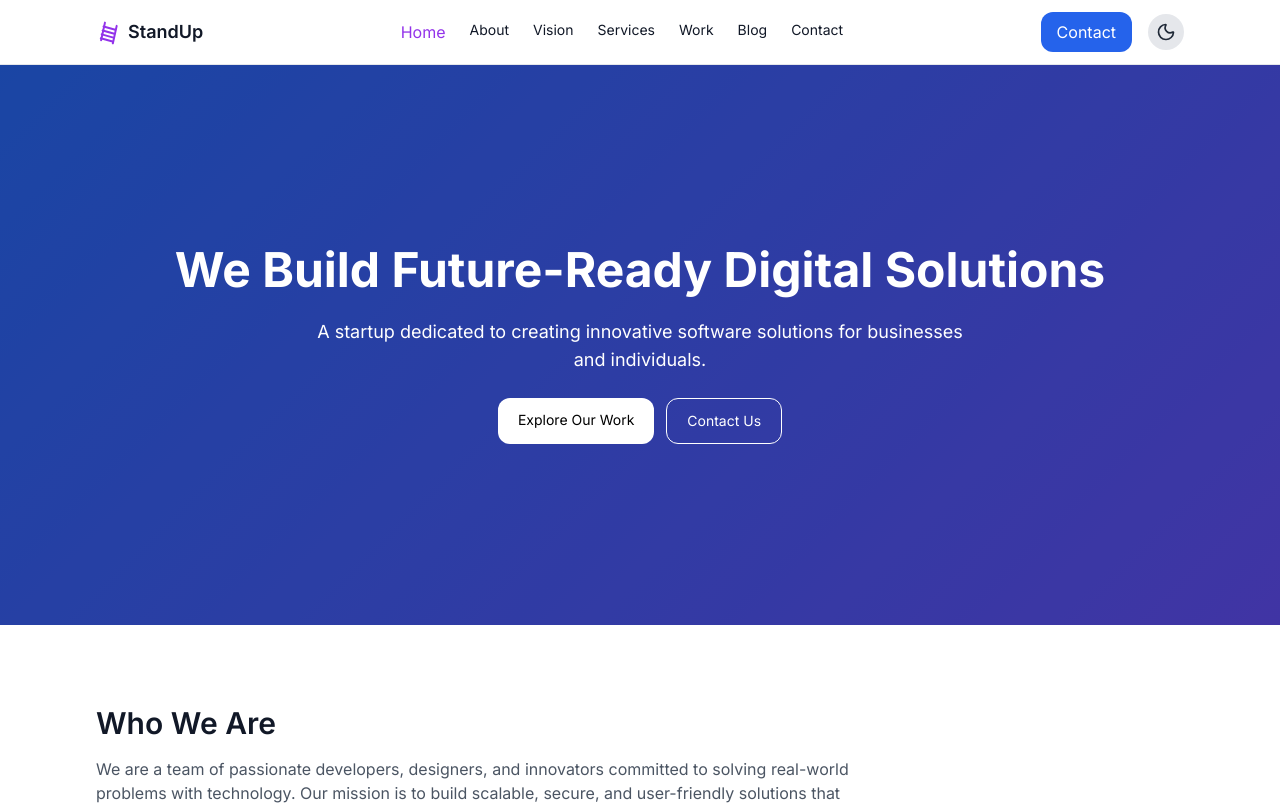
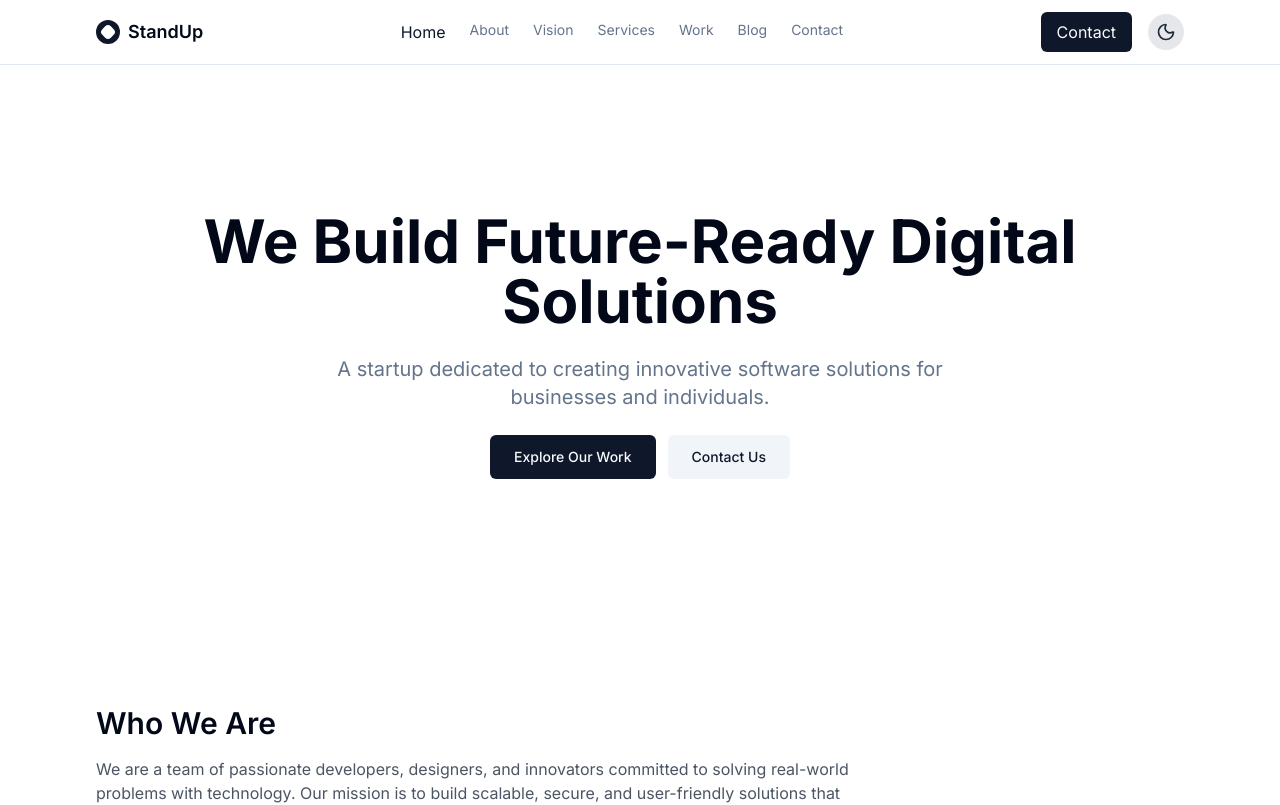
Before and after one commit to gurumurugan123/startup, a React (Vite) app in the folder startup-website/: page / in a window 1280 px wide. Shown: the top 805 px of the page. Built offline with nearby package versions, Linux system fonts and the light colour scheme.

Commit message:
style has been added

```diff
--- a/startup-website/src/App.jsx
+++ b/startup-website/src/App.jsx
@@ -14,19 +14,19 @@ import Blog from "./components/Blog.jsx";
 
 export default function App() {
   return (
-    <div className="bg-white text-gray-900 dark:bg-gray-900 dark:text-gray-100">
+    <div className="antialiased">
       <Navbar />
       <main>
         <section id="home"><Hero /></section>
         <section id="about" className="py-20"><About /></section>
-        <section id="vision" className="py-20 bg-gray-50 dark:bg-gray-800"><VisionMission /></section>
-        <section id="services" className="py-20 bg-gray-50 dark:bg-gray-800"><Services /></section>
+        <section id="vision" className="py-20 bg-muted"><VisionMission /></section>
+        <section id="services" className="py-20 bg-muted"><Services /></section>
         <section id="work" className="py-20"><Portfolio /></section>
-        <section id="blog" className="py-20 bg-gray-50 dark:bg-gray-800"><Blog /></section>
+        <section id="blog" className="py-20 bg-muted"><Blog /></section>
         <section className="py-20"><WhyChooseUs /></section>
-        <section className="py-20 bg-gray-50 dark:bg-gray-800"><Testimonials /></section>
+        <section className="py-20 bg-muted"><Testimonials /></section>
         <section className="py-20"><Team /></section>
-        <section id="contact" className="py-20 bg-gray-50 dark:bg-gray-800"><Contact /></section>
+        <section id="contact" className="py-20 bg-muted"><Contact /></section>
       </main>
       <Footer />
       <ScrollToTop />
--- a/startup-website/src/components/Hero.jsx
+++ b/startup-website/src/components/Hero.jsx
@@ -2,18 +2,17 @@ import { hero } from "../data/content";
 
 export default function Hero() {
   return (
-    <div className="relative bg-gradient-animated text-white">
-      <div className="absolute inset-0 bg-black/30"></div>
+    <div className="relative bg-background">
       <div className="section relative z-10 min-h-[70vh] flex flex-col items-center justify-center text-center gap-6">
-        <h1 className="text-3xl md:text-5xl font-bold" data-aos="fade-up">{hero.headline}</h1>
-        <p className="text-base md:text-lg opacity-90 max-w-2xl" data-aos="fade-up" data-aos-delay="200">{hero.subtext}</p>
+        <h1 className="text-4xl md:text-6xl font-bold" data-aos="fade-up">{hero.headline}</h1>
+        <p className="text-lg md:text-xl text-muted-foreground max-w-2xl" data-aos="fade-up" data-aos-delay="200">{hero.subtext}</p>
         <div className="flex gap-3" data-aos="fade-up" data-aos-delay="400">
           {hero.ctas.map(cta => (
             <a key={cta.label} href={cta.href}
-               className={`px-5 py-3 rounded-xl text-sm font-medium transition
+               className={`px-6 py-3 rounded-md text-sm font-medium transition
                ${cta.variant === "primary"
-                 ? "bg-white text-black hover:opacity-90"
-                 : "bg-transparent border border-white hover:bg-white/10"}`}>
+                 ? "bg-primary text-primary-foreground hover:opacity-90"
+                 : "bg-secondary text-secondary-foreground hover:bg-secondary/80"}`}>
               {cta.label}
             </a>
           ))}
--- a/startup-website/src/components/Navbar.jsx
+++ b/startup-website/src/components/Navbar.jsx
@@ -10,37 +10,19 @@ export default function Navbar() {
 
   const getLinkClass = (section) => {
     return activeSection === section.substring(1)
-      ? "text-brandPurple dark:text-brandPurple"
-      : "text-sm hover:text-brandPurple transition-colors dark:text-gray-300 dark:hover:text-brandPurple";
+      ? "text-primary"
+      : "text-sm hover:text-primary transition-colors text-muted-foreground";
   };
 
   return (
-    <header className="sticky top-0 z-50 bg-white/80 backdrop-blur border-b dark:bg-gray-900/80 dark:border-gray-800">
+    <header className="sticky top-0 z-50 bg-background/80 backdrop-blur border-b">
       <div className="section flex items-center justify-between h-16">
 
-        {/* Logo with Tilted Ladder Icon */}
-        <a href="#home" className="flex items-center gap-2 font-semibold text-lg dark:text-white">
-          {/* Tilted Ladder SVG */}
-          <svg
-            xmlns="http://www.w3.org/2000/svg"
-            viewBox="0 0 24 24"
-            className="w-6 h-6 text-brandPurple rotate-6" // slight tilt
-            fill="none"
-            stroke="currentColor"
-            strokeWidth="2"
-            strokeLinecap="round"
-            strokeLinejoin="round"
-          >
-            {/* Two vertical (slanted) ladder sides */}
-            <line x1="8" y1="3" x2="6" y2="21" />
-            <line x1="20" y1="5" x2="18" y2="23" />
-            {/* Ladder steps (slanted) */}
-            <line x1="7" y1="7" x2="19" y2="9" />
-            <line x1="6.5" y1="11" x2="18.5" y2="13" />
-            <line x1="6" y1="15" x2="18" y2="17" />
-            <line x1="5.5" y1="19" x2="17.5" y2="21" />
-          </svg>
-
+        {/* Logo with Abstract Shape */}
+        <a href="#home" className="flex items-center gap-2 font-semibold text-lg">
+          <div className="w-6 h-6 bg-primary rounded-full flex items-center justify-center">
+            <div className="w-3 h-3 bg-background rounded-sm transform rotate-45"></div>
+          </div>
           StandUp
         </a>
 
@@ -61,7 +43,7 @@ export default function Navbar() {
           {/* Contact Button */}
           <a
             href="#contact"
-            className="px-4 py-2 rounded-xl bg-brandBlue text-white hover:opacity-90 transition"
+            className="px-4 py-2 rounded-md bg-primary text-primary-foreground hover:opacity-90 transition"
           >
             Contact
           </a>
@@ -72,7 +54,7 @@ export default function Navbar() {
         <div className="md:hidden flex items-center gap-4">
           <ThemeToggle />
           <button
-            className="p-2 dark:text-white"
+            className="p-2"
             onClick={() => setOpen(!open)}
             aria-label="Menu"
           >
@@ -83,16 +65,13 @@ export default function Navbar() {
 
       {/* Mobile Menu */}
       <div
-        className={`md:hidden bg-white dark:bg-gray-900 overflow-hidden transition-all duration-300 ease-in-out ${
-          open ? "max-h-screen border-t dark:border-gray-800" : "max-h-0"
-        }`}
-      >
+        className={`md:hidden bg-background overflow-hidden transition-all duration-300 ease-in-out ${open ? "max-h-screen border-t" : "max-h-0"}`}>
         <div className="section py-3 flex flex-col">
           {nav.map(i => (
             <a
               key={i.href}
               href={i.href}
-              className="py-2 dark:text-gray-300"
+              className="py-2 text-muted-foreground"
               onClick={() => setOpen(false)}
             >
               {i.label}
--- /dev/null
+++ b/startup-website/src/components/ParticlesBackground.jsx
@@ -0,0 +1,103 @@
+
+import { useEffect, useMemo, useState } from "react";
+import Particles, { initParticlesEngine } from "@tsparticles/react";
+import { loadSlim } from "@tsparticles/slim";
+
+export default function ParticlesBackground() {
+  const [init, setInit] = useState(false);
+
+  useEffect(() => {
+    initParticlesEngine(async (engine) => {
+      await loadSlim(engine);
+    }).then(() => {
+      setInit(true);
+    });
+  }, []);
+
+  const particlesLoaded = (container) => {
+    console.log(container);
+  };
+
+  const options = useMemo(
+    () => ({
+      background: {
+        color: {
+          value: "#0d47a1",
+        },
+      },
+      fpsLimit: 120,
+      interactivity: {
+        events: {
+          onClick: {
+            enable: true,
+            mode: "push",
+          },
+          onHover: {
+            enable: true,
+            mode: "repulse",
+          },
+        },
+        modes: {
+          push: {
+            quantity: 4,
+          },
+          repulse: {
+            distance: 200,
+            duration: 0.4,
+          },
+        },
+      },
+      particles: {
+        color: {
+          value: "#ffffff",
+        },
+        links: {
+          color: "#ffffff",
+          distance: 150,
+          enable: true,
+          opacity: 0.5,
+          width: 1,
+        },
+        move: {
+          direction: "none",
+          enable: true,
+          outModes: {
+            default: "bounce",
+          },
+          random: false,
+          speed: 6,
+          straight: false,
+        },
+        number: {
+          density: {
+            enable: true,
+          },
+          value: 80,
+        },
+        opacity: {
+          value: 0.5,
+        },
+        shape: {
+          type: "circle",
+        },
+        size: {
+          value: { min: 1, max: 5 },
+        },
+      },
+      detectRetina: true,
+    }),
+    [],
+  );
+
+  if (init) {
+    return (
+      <Particles
+        id="tsparticles"
+        particlesLoaded={particlesLoaded}
+        options={options}
+      />
+    );
+  }
+
+  return <></>;
+}
--- a/startup-website/src/index.css
+++ b/startup-website/src/index.css
@@ -1,22 +1,109 @@
-@import 'aos/dist/aos.css';
+@import url("https://fonts.googleapis.com/css2?family=Inter:wght@400;500;600;700&display=swap");
+
+@import "aos/dist/aos.css";
 
 @tailwind base;
 @tailwind components;
 @tailwind utilities;
 
+@layer base {
+  :root {
+    --background: 0 0% 100%;
+    --foreground: 222.2 84% 4.9%;
+
+    --muted: 210 40% 96.1%;
+    --muted-foreground: 215.4 16.3% 46.9%;
+
+    --popover: 0 0% 100%;
+    --popover-foreground: 222.2 84% 4.9%;
+
+    --card: 0 0% 100%;
+    --card-foreground: 222.2 84% 4.9%;
+
+    --border: 214.3 31.8% 91.4%;
+    --input: 214.3 31.8% 91.4%;
+
+    --primary: 222.2 47.4% 11.2%;
+    --primary-foreground: 210 40% 98%;
+
+    --secondary: 210 40% 96.1%;
+    --secondary-foreground: 222.2 47.4% 11.2%;
+
+    --accent: 210 40% 96.1%;
+    --accent-foreground: 222.2 47.4% 11.2%;
+
+    --destructive: 0 84.2% 60.2%;
+    --destructive-foreground: 210 40% 98%;
+
+    --ring: 215 20.2% 65.1%;
+
+    --radius: 0.5rem;
+  }
+
+  .dark {
+    --background: 222.2 84% 4.9%;
+    --foreground: 210 40% 98%;
+
+    --muted: 217.2 32.6% 17.5%;
+    --muted-foreground: 215 20.2% 65.1%;
+
+    --popover: 222.2 84% 4.9%;
+    --popover-foreground: 210 40% 98%;
+
+    --card: 222.2 84% 4.9%;
+    --card-foreground: 210 40% 98%;
+
+    --border: 217.2 32.6% 17.5%;
+    --input: 217.2 32.6% 17.5%;
+
+    --primary: 210 40% 98%;
+    --primary-foreground: 222.2 47.4% 11.2%;
+
+    --secondary: 217.2 32.6% 17.5%;
+    --secondary-foreground: 210 40% 98%;
+
+    --accent: 217.2 32.6% 17.5%;
+    --accent-foreground: 210 40% 98%;
+
+    --destructive: 0 62.8% 30.6%;
+    --destructive-foreground: 0 85.7% 97.3%;
+
+    --ring: 217.2 32.6% 17.5%;
+  }
+}
+
+@layer base {
+  * {
+    @apply border-border;
+  }
+  body {
+    @apply bg-background text-foreground;
+  }
+}
+
 /* Global resets & helpers */
-html { scroll-behavior: smooth; }
-.section { @apply max-w-6xl mx-auto px-4 md:px-6 lg:px-8; }
+html {
+  scroll-behavior: smooth;
+}
+.section {
+  @apply max-w-6xl mx-auto px-4 md:px-6 lg:px-8;
+}
 
 /* Animated gradient for hero background */
 .bg-gradient-animated {
-  background: linear-gradient(-45deg, #2563EB, #9333EA, #2563EB);
+  background: linear-gradient(-45deg, #2563eb, #9333ea, #2563eb);
   background-size: 400% 400%;
   animation: gradientShift 12s ease infinite;
 }
 @keyframes fadeIn {
-  from { opacity: 0; transform: translateY(20px); }
-  to { opacity: 1; transform: translateY(0); }
+  from {
+    opacity: 0;
+    transform: translateY(20px);
+  }
+  to {
+    opacity: 1;
+    transform: translateY(0);
+  }
 }
 
 .animate-fadeIn {
@@ -24,8 +111,13 @@ html { scroll-behavior: smooth; }
 }
 
 @keyframes bounce-slow {
-  0%, 100% { transform: translateY(0); }
-  50% { transform: translateY(-4px); }
+  0%,
+  100% {
+    transform: translateY(0);
+  }
+  50% {
+    transform: translateY(-4px);
+  }
 }
 
 .animate-bounce-slow {
--- a/startup-website/tailwind.config.js
+++ b/startup-website/tailwind.config.js
@@ -1,3 +1,5 @@
+const { fontFamily } = require("tailwindcss/defaultTheme");
+
 /** @type {import('tailwindcss').Config} */
 module.exports = {
   darkMode: "class",
@@ -5,8 +7,28 @@ module.exports = {
   theme: {
     extend: {
       colors: {
-        brandBlue: "#2563EB",
-        brandPurple: "#9333EA",
+        background: "hsl(var(--background))",
+        foreground: "hsl(var(--foreground))",
+        primary: {
+          DEFAULT: "hsl(var(--primary))",
+          foreground: "hsl(var(--primary-foreground))",
+        },
+        secondary: {
+          DEFAULT: "hsl(var(--secondary))",
+          foreground: "hsl(var(--secondary-foreground))",
+        },
+        muted: {
+          DEFAULT: "hsl(var(--muted))",
+          foreground: "hsl(var(--muted-foreground))",
+        },
+        accent: {
+          DEFAULT: "hsl(var(--accent))",
+          foreground: "hsl(var(--accent-foreground))",
+        },
+        border: "hsl(var(--border))",
+      },
+      fontFamily: {
+        sans: ["var(--font-sans)", ...fontFamily.sans],
       },
       keyframes: {
         gradientShift: {
@@ -28,6 +50,9 @@ module.exports = {
       },
       borderRadius: {
         "2xl": "1rem",
+        lg: `var(--radius)`,
+        md: `calc(var(--radius) - 2px)`,
+        sm: "calc(var(--radius) - 4px)",
       },
     },
   },
```
Also changed, not shown: startup-website/src/components/AnimatedSection.jsx (added, +38 -0 lines), startup-website/src/components/CursorTrail.jsx (added, +50 -0 lines), startup-website/src/components/TeamModal.jsx (added, +43 -0 lines).
